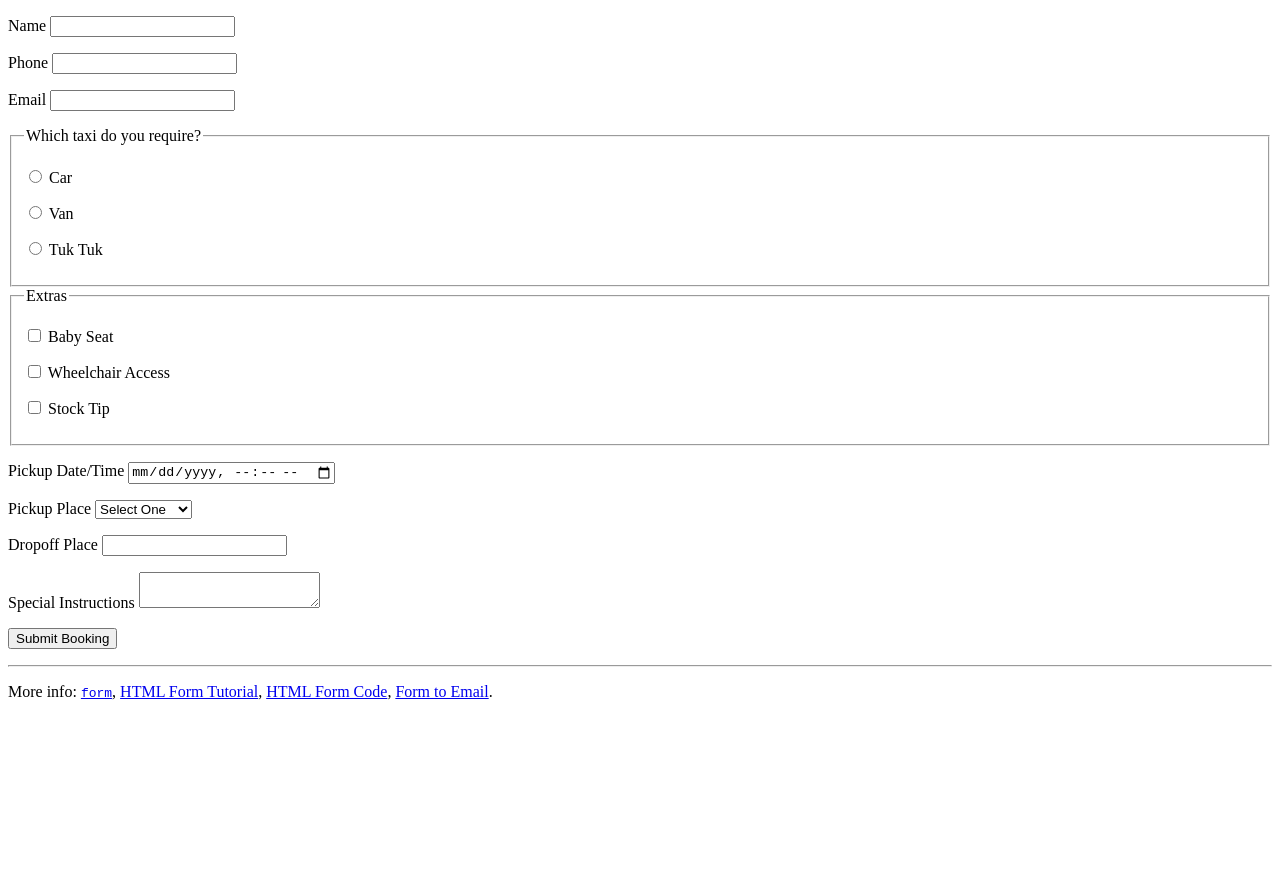
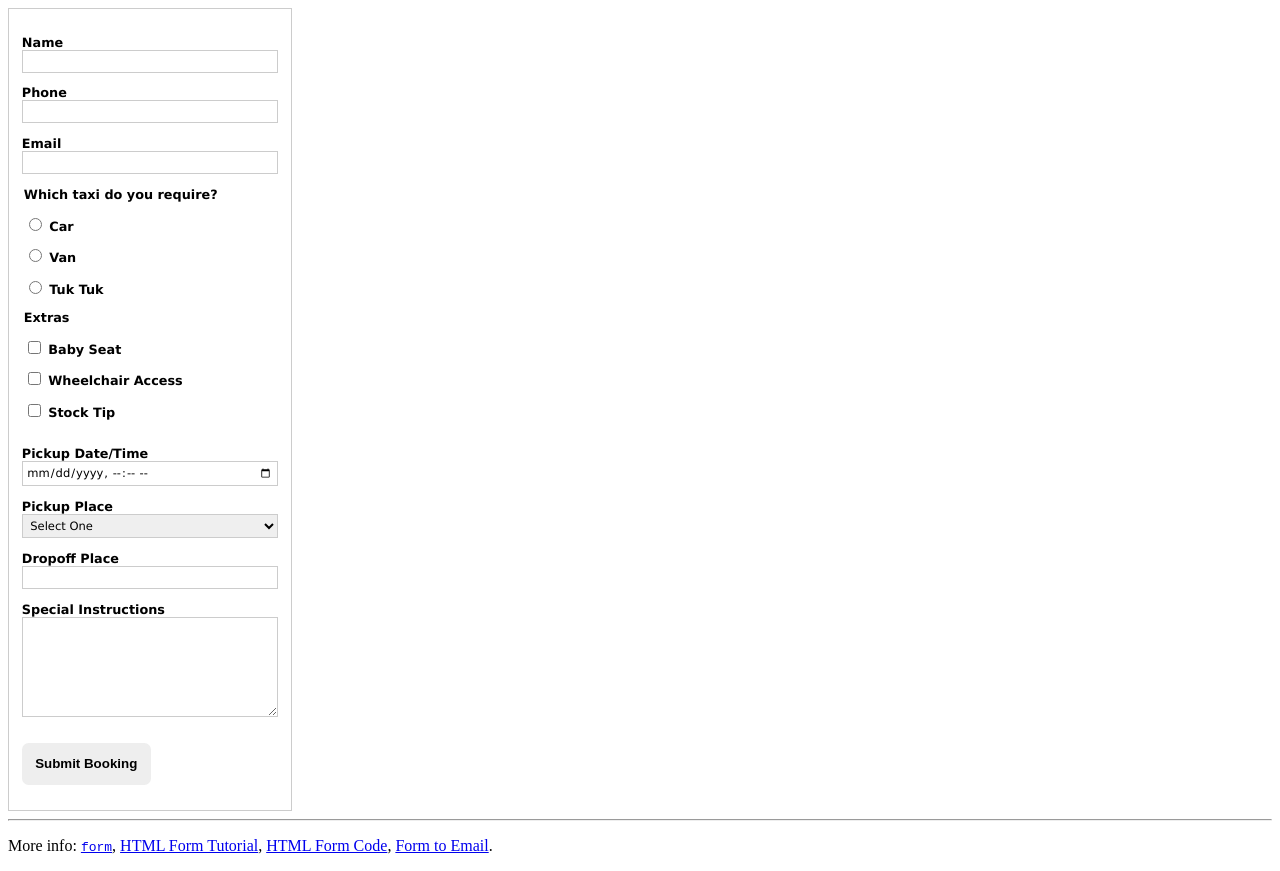
Before and after one commit to Srinivaz34/vasan, a plain HTML site: page index.html in a window 1280 px wide. Before the commit the page ends 800 px from the top, so only its background shows below. Drawn offline with Linux system fonts and the light colour scheme.

Commit message:
modifiede htmlagain

```diff
--- a/index.html
+++ b/index.html
@@ -1,7 +1,70 @@
 <!DOCTYPE html>
 <title>My Example</title>
 
-<form method="get" action="/html/codes/html_form_handler.cfm">
+<style>
+.myForm {
+  font-family: "Lucida Sans Unicode", "Lucida Grande", sans-serif;
+  font-size: 0.8em;
+  width: 20em;
+  padding: 1em;
+  border: 1px solid #ccc;
+}
+
+.myForm * {
+  box-sizing: border-box;
+}
+
+.myForm fieldset {
+  border: none;
+  padding: 0;
+}
+
+.myForm legend,
+.myForm label {
+  padding: 0;
+  font-weight: bold;
+}
+
+.myForm label.choice {
+  font-size: 0.9em;
+  font-weight: normal;
+}
+
+.myForm input[type="text"],
+.myForm input[type="tel"],
+.myForm input[type="email"],
+.myForm input[type="datetime-local"],
+.myForm select,
+.myForm textarea {
+  display: block;
+  width: 100%;
+  border: 1px solid #ccc;
+  font-family: "Lucida Sans Unicode", "Lucida Grande", sans-serif;
+  font-size: 0.9em;
+  padding: 0.3em;
+}
+
+.myForm textarea {
+  height: 100px;
+}
+
+.myForm button {
+  padding: 1em;
+  border-radius: 0.5em;
+  background: #eee;
+  border: none;
+  font-weight: bold;
+  margin-top: 1em;
+}
+
+.myForm button:hover {
+  background: #ccc;
+  cursor: pointer;
+}
+</style>
+
+
+<form class="myForm" method="get" action="/html/codes/html_form_handler.cfm">
   <p>
     <label>Name
       <input type="text" name="customer_name" required>
```
Also changed, not shown: 1 other file.
